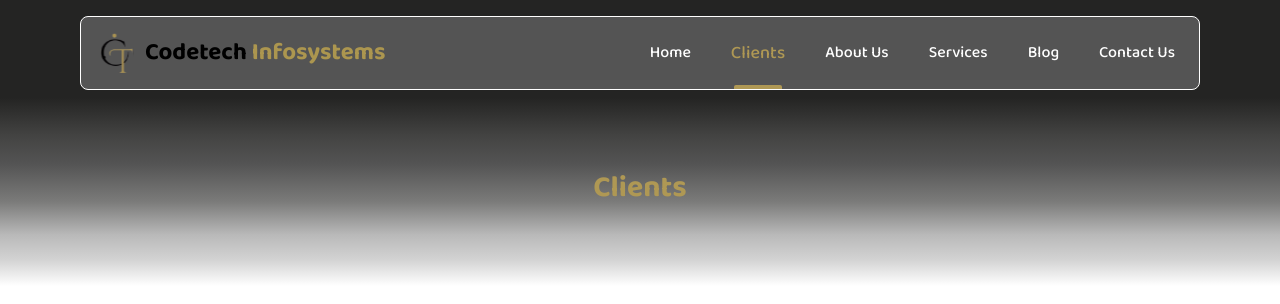
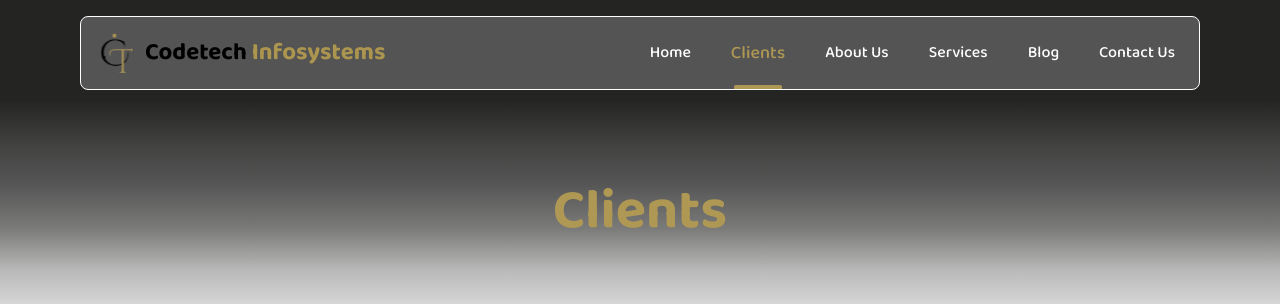
Before and after one commit to CodeTech-InfoSystem/codetech-react, a React (Create React App) app: page /client in a window 1280 px wide. Shown: the top 304 px of the page. Built offline with nearby package versions, Linux system fonts and the light colour scheme.

Commit message:
after final changes

```diff
--- a/src/pages/Client.jsx
+++ b/src/pages/Client.jsx
@@ -56,7 +56,7 @@ const Client = () => {
                         "linear-gradient(180deg, #242423 3.95%, #434342 23.15%, #545454 37.84%, #7B7B7A 57.04%, #B9B9B9 73.93%, #D3D3D3 86.67%, #FFFFFF 100%)",
                 }}
             >
-                <h1 className="text-3xl font-bold text-[#AF9854]">Clients</h1>
+                <h1 className="text-[3.5rem] font-bold text-[#AF9854]">Clients</h1>
             </header>
 
 
--- a/src/pages/Clients.jsx
+++ b/src/pages/Clients.jsx
@@ -56,7 +56,7 @@ const Blog = () => {
             "linear-gradient(180deg, #242423 3.95%, #434342 23.15%, #545454 37.84%, #7B7B7A 57.04%, #B9B9B9 77.4%, #FFFFFF 100%)",
         }}
       >
-        <h1 className="text-4xl font-bold text-[#AF9854] font-Baloo 2">Clients</h1>
+        <h1 className="text-[3.5rem] font-bold text-[#AF9854] font-Baloo 2">Clients</h1>
       </header>
 
       {/* Blog Section */}
--- a/src/pages/ContactUs.jsx
+++ b/src/pages/ContactUs.jsx
@@ -44,7 +44,7 @@ const ContactUs = () => {
                         "linear-gradient(180deg, #242423 3.95%, #434342 23.15%, #545454 37.84%, #7B7B7A 57.04%, #B9B9B9 77.4%, #FFFFFF 100%)",
                 }}
             >
-                <h1 className="text-4xl font-bold text-[#AF9854] font-Baloo 2">Contact Us</h1>
+                <h1 className="text-[3.5rem] font-bold text-[#AF9854] font-Baloo 2">Contact Us</h1>
             </header>
 
       {/* Contact Section */}
```
